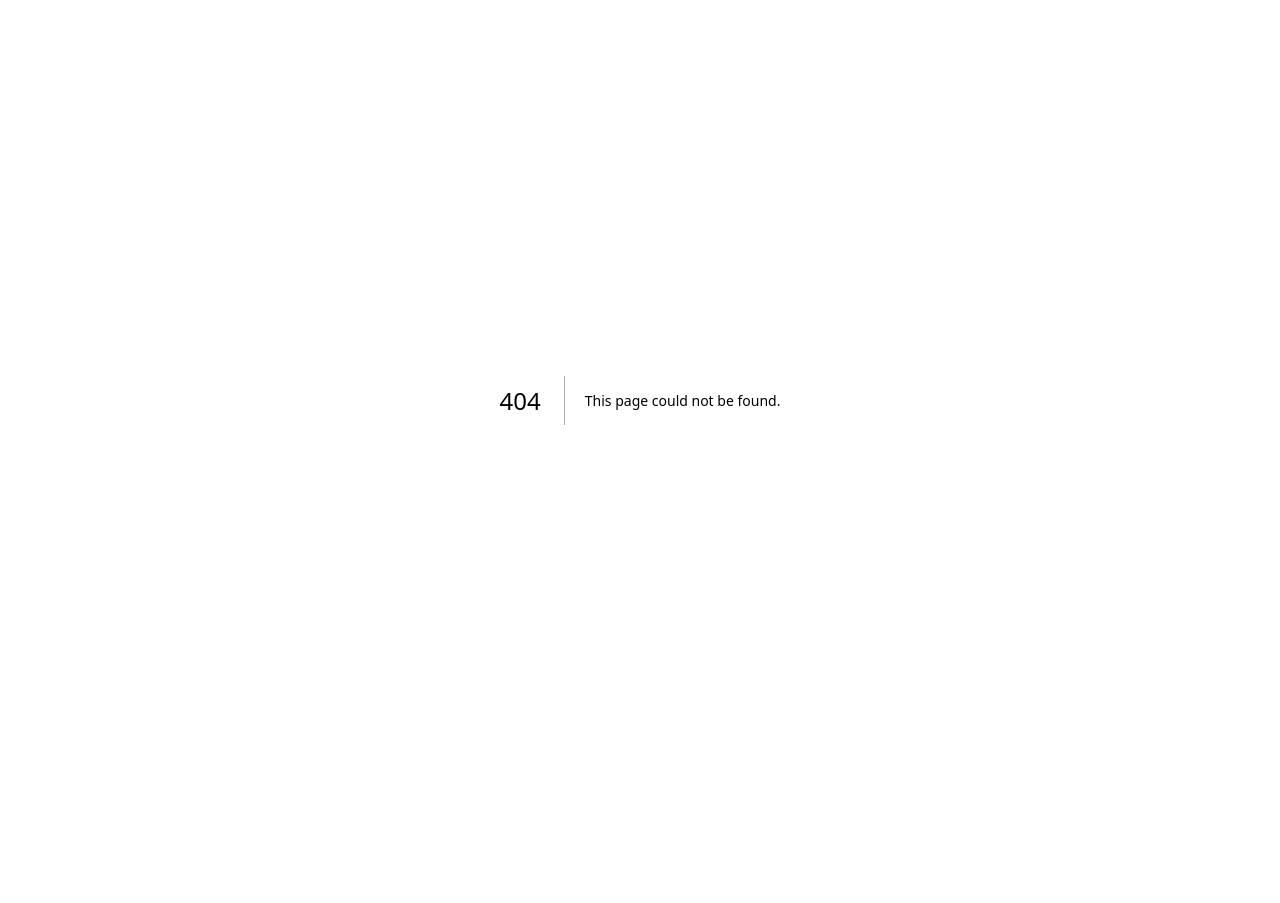
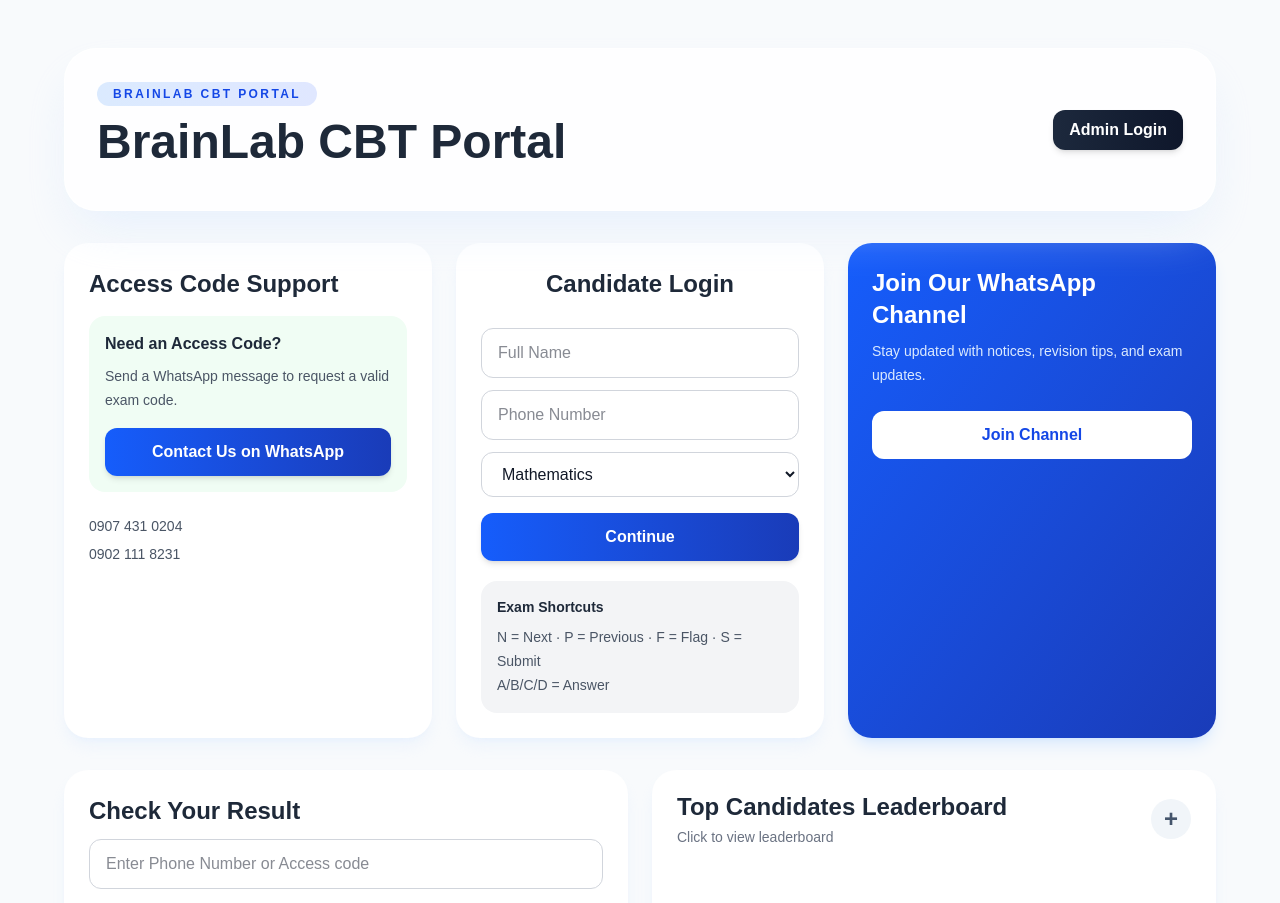
Before and after one commit to JAVABOI05/BRAINLAB-EXAM-CBT, a Next.js app: page /login in a window 1280 px wide. Before the commit this address had no page. Shown: the top 903 px of the page. Before the commit the page ends 800 px from the top, so only its background shows below. Built offline with nearby package versions, Linux system fonts and the light colour scheme; no server answers.

Commit message:
refactor: preserve existing CBT portal at login route

```diff
--- /dev/null
+++ b/app/login/page.tsx
@@ -0,0 +1,271 @@
+"use client";
+
+import LeaderboardCard from "../components/LeaderboardCard";
+import { useState } from "react";
+import { useRouter } from "next/navigation";
+import { supabase } from "../lib/supabase";
+
+const CONFIG = {
+  whatsappNumber: "2349074310204",
+  accessCodeMessage:
+    "Good day BRAINLAB TUTORIALS, I would like to get my access code for the CBT exam. Please can I get more information on the registration and access process?",
+  revisionMessage:
+    "Good day BRAINLAB TUTORIALS, I would like to join your 2 weeks final JAMB revision class. Please can I get more information about the schedule, fee, and how to register?",
+  channelLink:
+    "https://whatsapp.com/channel/0029Vb75fko3mFXyaqlnk70m",
+};
+
+export default function Page() {
+  const router = useRouter();
+
+  const [name, setName] = useState("");
+  const [phone, setPhone] = useState("");
+  const [subject, setSubject] = useState("Mathematics");
+  const [showLeaderboard, setShowLeaderboard] = useState(false);
+  const [starting, setStarting] = useState(false);
+
+  const accessLink = `https://wa.me/${CONFIG.whatsappNumber}?text=${encodeURIComponent(
+    CONFIG.accessCodeMessage
+  )}`;
+
+  const revisionLink = `https://wa.me/${CONFIG.whatsappNumber}?text=${encodeURIComponent(
+    CONFIG.revisionMessage
+  )}`;
+
+  const handleStart = async () => {
+    if (!name.trim() || !phone.trim()) {
+      alert("Please fill all fields");
+      return;
+    }
+
+    setStarting(true);
+
+    localStorage.setItem(
+      "candidate",
+      JSON.stringify({
+        name: name.trim(),
+        phone: phone.trim(),
+        subject,
+        code: "",
+      })
+    );
+
+    const { data, error } = await supabase
+      .from("exam_config")
+      .select("config_value")
+      .eq("config_key", "access_code_required")
+      .single();
+
+    const accessCodeRequired =
+      !error && data ? Boolean(data.config_value) : true;
+
+    setStarting(false);
+
+    if (accessCodeRequired) {
+      router.push("/access");
+    } else {
+      router.push("/instructions");
+    }
+  };
+
+  const handleCheckResult = () => {
+    if (!phone.trim()) {
+      alert("Enter your phone number first.");
+      return;
+    }
+
+    router.push("/result");
+  };
+
+  return (
+    <main className="min-h-screen bg-[linear-gradient(180deg,#dfe8f7_0%,#eaf2ff245%,#f8fbff_80%)] px-6 py-12">
+
+      <div className="mx-auto mb-8 max-w-6xl rounded-[32px] border border-white/70 bg-white/80 p-6 shadow-2xl shadow-blue-100/60 backdrop-blur md:p-8">
+        <div className="flex flex-col gap-5 lg:flex-row lg:items-center lg:justify-between">
+          <div>
+            <p className="mb-3 inline-flex rounded-full bg-gradient-to-r from-blue-100 to-indigo-100 px-4 py-1 text-xs font-extrabold uppercase tracking-[0.2em] text-blue-700">
+              BrainLab CBT Portal
+            </p>
+
+            <h1 className="text-3xl font-bold text-gray-800 md:text-5xl">
+              BrainLab CBT Portal
+            </h1>
+
+            <p className="mt-3 max-w-2xl text-sm leading-7 text-gray-600 md:text-base">
+
+            </p>
+          </div>
+
+          <button
+            onClick={() => router.push("/admin/login")}
+            className="shrink-0 rounded-xl bg-gradient-to-r from-slate-800 to-slate-900 px-4 py-2 font-semibold text-white shadow-md transition hover:scale-[1.02]"
+          >
+            Admin Login
+          </button>
+        </div>
+      </div>
+
+      <div className="mx-auto grid max-w-6xl gap-6 md:grid-cols-3">
+        <div className="rounded-3xl border border-white/60 bg-white p-6 shadow-lg shadow-blue-100/40">
+          <h3 className="text-2xl font-bold text-gray-800">
+            Access Code Support
+          </h3>
+
+          <div className="mt-4 rounded-2xl bg-green-50 p-4">
+            <p className="font-semibold text-gray-800">Need an Access Code?</p>
+            <p className="mt-2 text-sm leading-6 text-gray-600">
+              Send a WhatsApp message to request a valid exam code.
+            </p>
+
+            <a
+              href={accessLink}
+              target="_blank"
+              rel="noreferrer"
+              className="mt-4 block w-full rounded-xl bg-gradient-to-r from-blue-600 to-blue-800 px-4 py-3 text-center font-semibold text-white shadow-md transition hover:scale-[1.02]"
+            >
+              Contact Us on WhatsApp
+            </a>
+          </div>
+
+          <p className="mt-5 text-sm leading-7 text-gray-600">
+            0907 431 0204
+            <br />
+            0902 111 8231
+          </p>
+        </div>
+
+        <div className="rounded-3xl border border-white/60 bg-white p-6 shadow-lg shadow-blue-100/40">
+          <h3 className="mb-4 text-center text-2xl font-bold text-gray-800">
+            Candidate Login
+          </h3>
+
+          <input
+            placeholder="Full Name"
+            value={name}
+            onChange={(e) => setName(e.target.value)}
+            className="mt-3 w-full rounded-xl border border-gray-300 px-4 py-3 outline-none transition focus:ring-2 focus:ring-blue-500"
+          />
+
+          <input
+            placeholder="Phone Number"
+            value={phone}
+            onChange={(e) => setPhone(e.target.value)}
+            className="mt-3 w-full rounded-xl border border-gray-300 px-4 py-3 outline-none transition focus:ring-2 focus:ring-blue-500"
+          />
+
+          <select
+            value={subject}
+            onChange={(e) => setSubject(e.target.value)}
+            className="mt-3 w-full rounded-xl border border-gray-300 px-4 py-3 outline-none transition focus:ring-2 focus:ring-blue-500"
+          >
+            <option>Mathematics</option>
+            <option>Biology</option>
+          </select>
+
+          <button
+            onClick={handleStart}
+            disabled={starting}
+            className="mt-4 w-full rounded-xl bg-gradient-to-r from-blue-600 to-blue-800 px-4 py-3 font-semibold text-white shadow-md transition hover:scale-[1.02] disabled:opacity-60"
+          >
+            {starting ? "Checking..." : "Continue"}
+          </button>
+
+          <div className="mt-5 rounded-2xl bg-gray-100 p-4 text-sm">
+            <b className="text-gray-800">Exam Shortcuts</b>
+            <p className="mt-2 leading-6 text-gray-600">
+              N = Next · P = Previous · F = Flag · S = Submit
+              <br />
+              A/B/C/D = Answer
+            </p>
+          </div>
+        </div>
+
+        <div className="rounded-3xl bg-gradient-to-br from-blue-600 to-blue-800 p-6 text-white shadow-lg shadow-blue-200/50">
+          <h3 className="text-2xl font-bold">Join Our WhatsApp Channel</h3>
+
+          <p className="mt-2 text-sm leading-6 text-blue-100">
+            Stay updated with notices, revision tips, and exam updates.
+          </p>
+
+          <a
+            href={CONFIG.channelLink}
+            target="_blank"
+            rel="noreferrer"
+            className="mt-6 block w-full rounded-xl bg-white px-4 py-3 text-center font-bold text-blue-700 transition hover:scale-[1.02]"
+          >
+            Join Channel
+          </a>
+        </div>
+      </div>
+
+      <div className="mx-auto mt-8 grid max-w-6xl gap-6 md:grid-cols-2">
+        <div className="rounded-3xl border border-white/60 bg-white p-6 shadow-lg shadow-blue-100/40">
+          <h3 className="text-2xl font-bold text-gray-800">
+            Check Your Result
+          </h3>
+
+          <input
+            placeholder="Enter Phone Number or Access code"
+            value={phone}
+            onChange={(e) => setPhone(e.target.value)}
+            className="mt-3 w-full rounded-xl border border-gray-300 px-4 py-3 outline-none transition focus:ring-2 focus:ring-blue-500"
+          />
+
+          <button
+            onClick={handleCheckResult}
+            className="mt-4 w-full rounded-xl bg-gradient-to-r from-blue-600 to-blue-800 px-4 py-3 font-semibold text-white shadow-md transition hover:scale-[1.02]"
+          >
+            Check Result
+          </button>
+        </div>
+
+        <div className="rounded-3xl border border-white/60 bg-white shadow-lg shadow-blue-100/40">
+          <button
+            type="button"
+            onClick={() => setShowLeaderboard(!showLeaderboard)}
+            className="flex w-full items-center justify-between px-6 py-5 text-left"
+          >
+            <div>
+              <h3 className="text-2xl font-bold text-gray-800">
+                Top Candidates Leaderboard
+              </h3>
+              <p className="mt-1 text-sm text-gray-500">
+                Click to {showLeaderboard ? "hide" : "view"} leaderboard
+              </p>
+            </div>
+
+            <span className="flex h-10 w-10 items-center justify-center rounded-full bg-slate-100 text-2xl font-bold text-slate-600">
+              {showLeaderboard ? "−" : "+"}
+            </span>
+          </button>
+
+          {showLeaderboard && (
+            <div className="border-t border-gray-100 px-6 pb-6 pt-4">
+              <LeaderboardCard />
+            </div>
+          )}
+        </div>
+      </div>
+
+      <div className="mx-auto mt-8 max-w-6xl rounded-3xl border border-white/60 bg-white p-6 shadow-lg shadow-blue-100/40">
+        <h3 className="text-2xl font-bold text-gray-800">
+          Join Our 2 Weeks Final Revision Classes
+        </h3>
+
+        <p className="mt-2 text-sm leading-6 text-gray-600">
+          Prepare thoroughly before the exam with our structured revision
+          sessions.
+        </p>
+
+        <a
+          href={revisionLink}
+          target="_blank"
+          rel="noreferrer"
+          className="mt-4 block w-full rounded-xl bg-gradient-to-r from-blue-600 to-blue-800 px-4 py-3 text-center font-semibold text-white shadow-md transition hover:scale-[1.02]"
+        >
+          Join Revision Classes
+        </a>
+      </div>
+    </main>
+  );
+}
```
